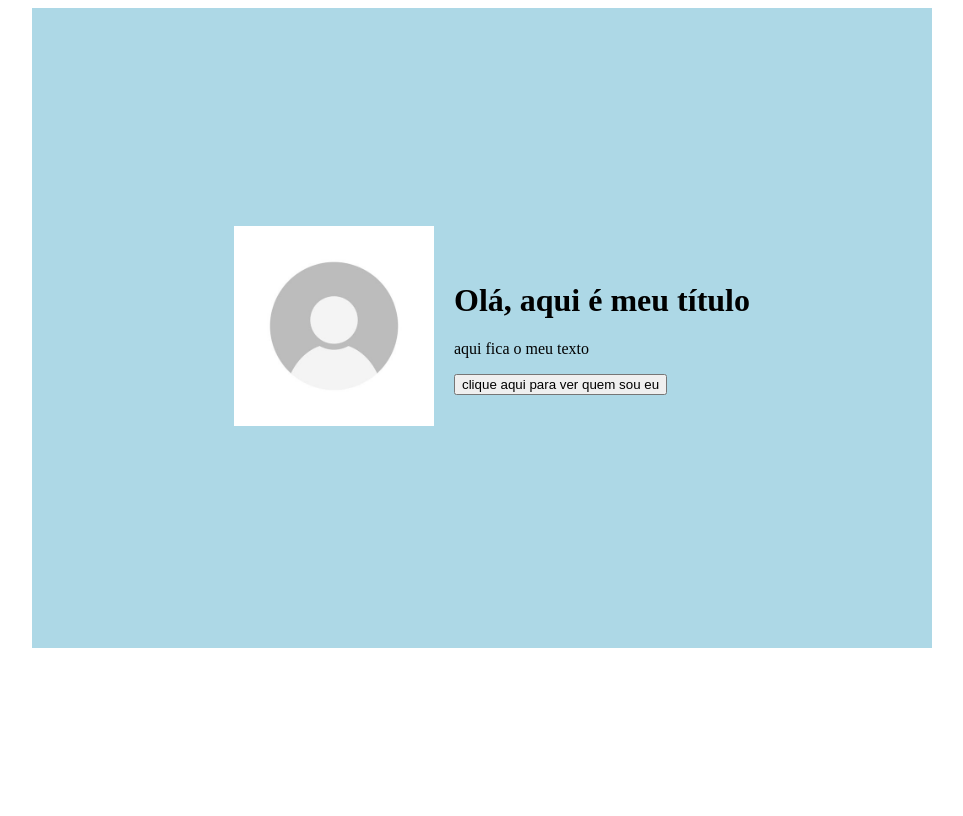
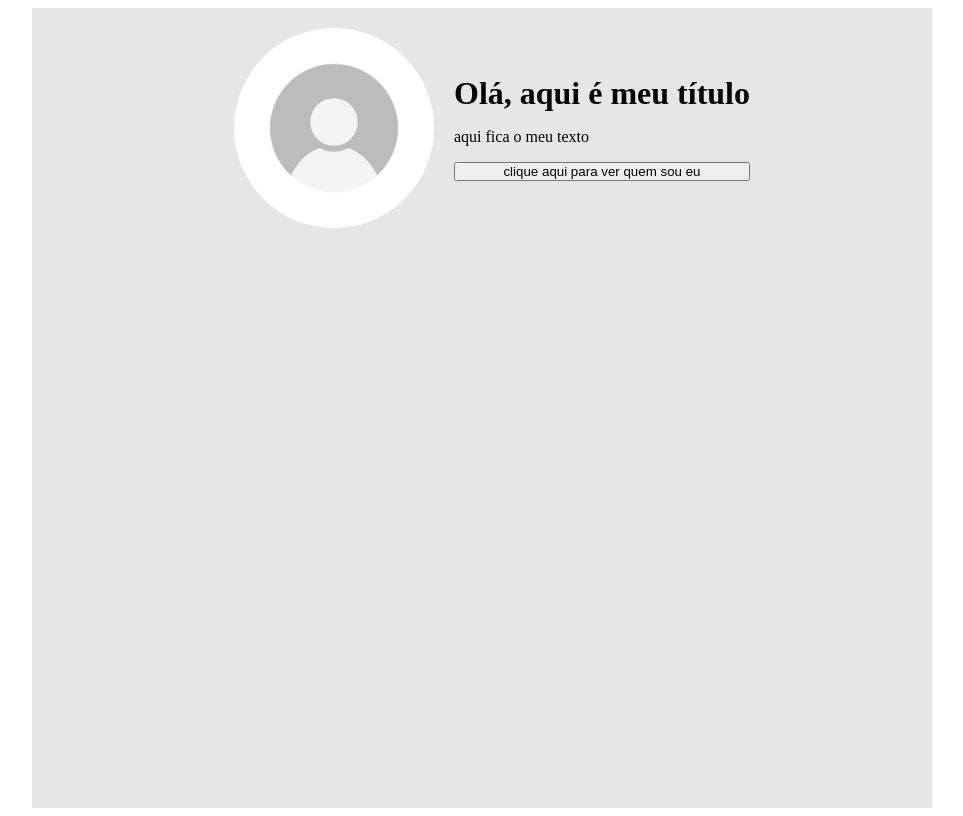
Before and after one commit to Thallyta123/Aula-de-programa-o-iniciante-HTML-CSS-e-JS, a plain HTML site: page index.html in a window 1280 px wide. Shown: the whole page, without its empty margins (158-1121 px from the left). Drawn offline with Linux system fonts and the light colour scheme; no server answers.

Commit message:
refatorando código

```diff
--- a/index.html
+++ b/index.html
@@ -8,11 +8,11 @@
     <title>Aula</title>
 </head>
 <body>
-    <div class="container">
+    <div class="container flex-container">
         <div class="box-img">
             <img id="img-perfil" src="images/foto-perfil.jpg" alt="minha foto de perfil">
         </div>
-        <div class="box-text">
+        <div class="box-text flex-container">
             <h1 id="nomeAluno">Olá, aqui é meu título</h1>
             <p id="bioAluno">aqui fica o meu texto</p>
             <button id="btn">clique aqui para ver quem sou eu</button>
--- a/style.css
+++ b/style.css
@@ -1,15 +1,38 @@
 .container {
     width: 900px;
     margin: 0 auto;
-    display: flex;
-    flex-direction: row;
-    align-items: center;justify-content: center;
-    background-color: lightblue;
-    height: 80vh;
+    justify-content: center;
+    background-color: #e6e6e6;
+    height: 100vh;
 }
 
-.box-img > img{
-    width: 200px;
-    height: 200px;
-    margin: 20px;
+.flex-container {
+    display: flex;
 }
+
+h1, p {
+    margin: 0;
+}
+
+button {
+    padding: 0
+}
+
+.box-img, .box-text {
+    max-height: 240px;
+}
+
+.box-img {
+    img{
+        width: 200px;
+        height: 200px;
+        margin: 20px;
+        border-radius: 50%;
+    }
+}
+
+.box-text {
+    flex-direction: column;
+    justify-content: center;
+    gap: 1rem;
+}
```
